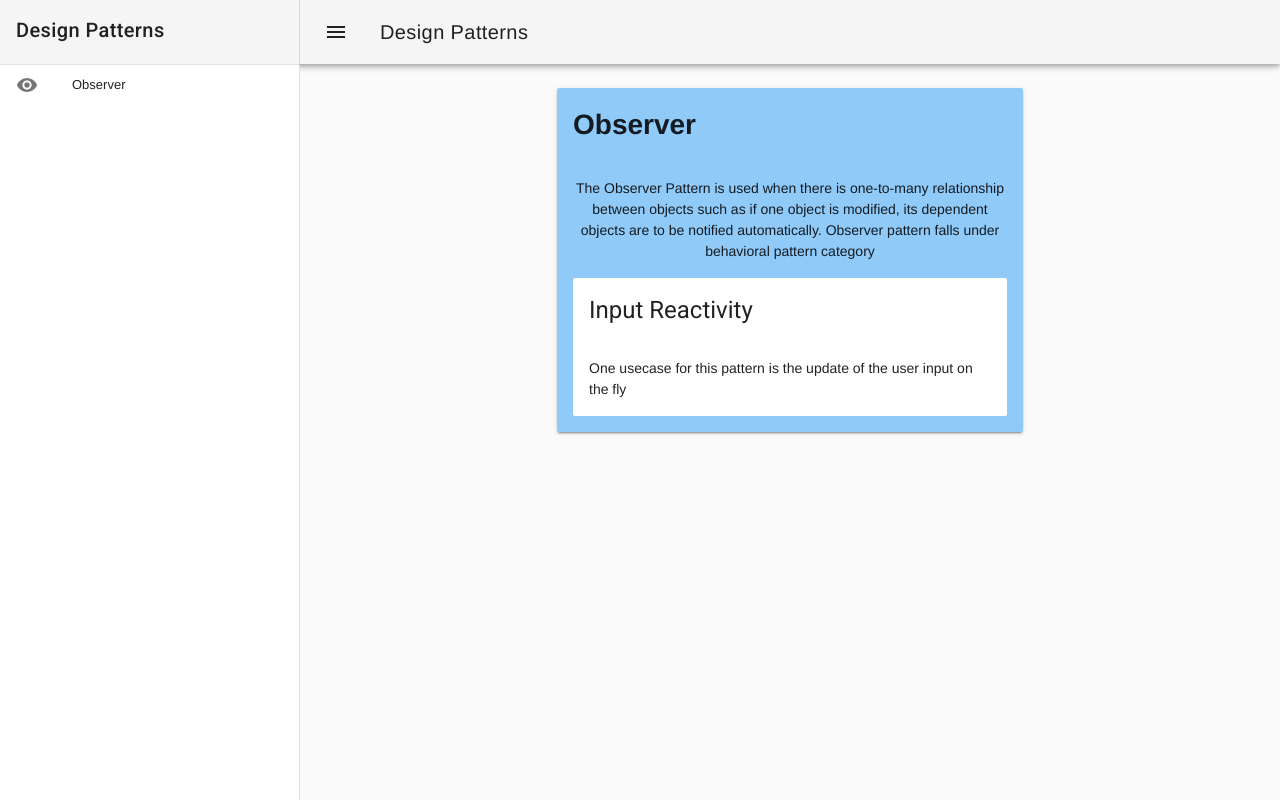
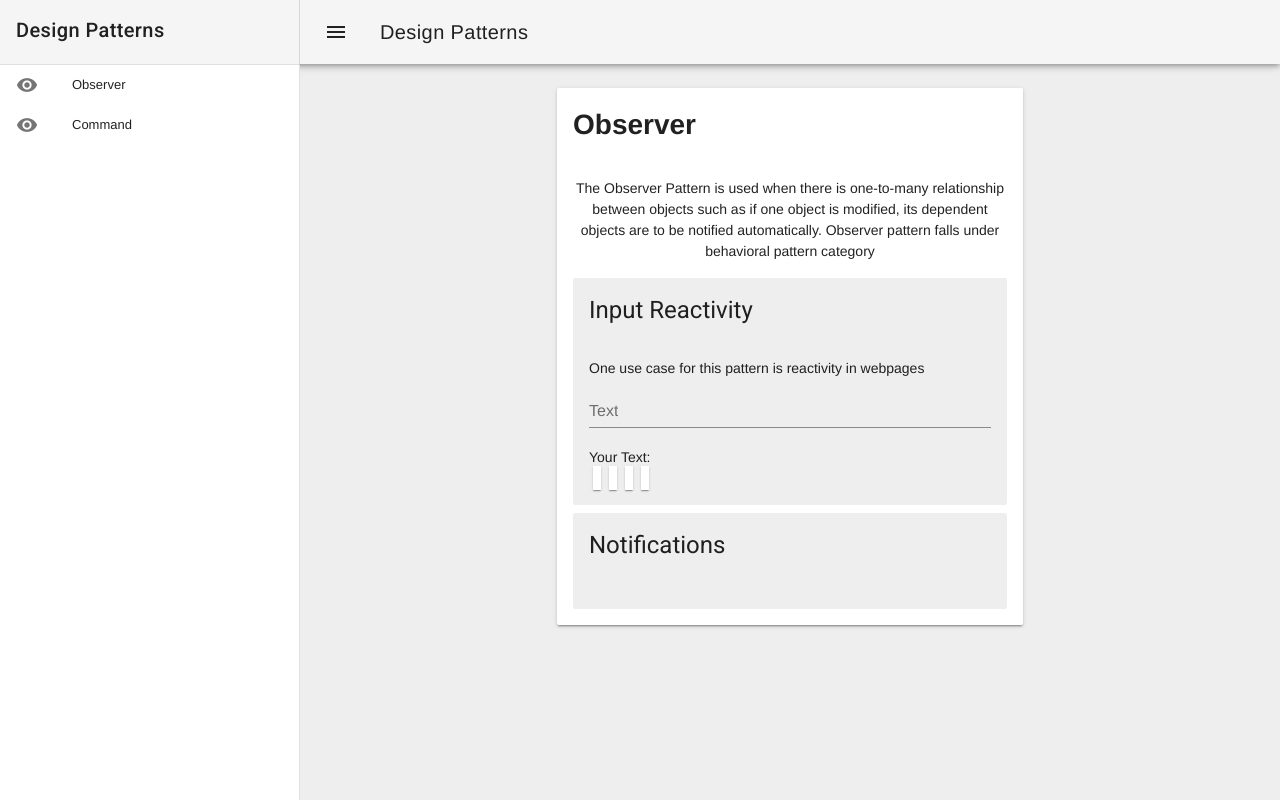
Before and after one commit to joaocsf/FEUP-ASSO, a Vue app in the folder website/: page /#/observer in a window 1280 px wide. Built offline with nearby package versions, Linux system fonts and the light colour scheme.

Commit message:
Added Command Pattern Page

```diff
--- a/website/src/App.vue
+++ b/website/src/App.vue
@@ -2,7 +2,7 @@
   <div id="app">
     <v-app>
       <custom-header/>
-      <v-content>
+      <v-content class="grey lighten-3">
         <v-container fluid>
           <router-view/>
         </v-container>
--- /dev/null
+++ b/website/src/components/utils/Box.vue
@@ -0,0 +1,16 @@
+<template>
+  <span>
+    {{text}}
+  </span>
+</template>
+
+<script>
+export default {
+  props: ['text']
+
+}
+</script>
+
+<style>
+
+</style>
--- /dev/null
+++ b/website/src/components/utils/Example.vue
@@ -0,0 +1,20 @@
+<template>
+  <v-card flat color="grey lighten-3">
+      <v-card-title class="headline">
+        {{title}}
+      </v-card-title>
+      <v-card-text class="text-xs-left">
+        <slot></slot>
+      </v-card-text>
+    </v-card>
+</template>
+
+<script>
+export default {
+  props: ['title']
+}
+</script>
+
+<style>
+
+</style>
--- a/website/src/components/utils/Page.vue
+++ b/website/src/components/utils/Page.vue
@@ -1,7 +1,7 @@
 <template>
   <v-layout warp row>
     <v-flex xs12 sm12 offset-md3 md6>
-      <v-card color="blue lighten-3">
+      <v-card color="">
         <v-card-title>
         <h1>{{title}}</h1>
         </v-card-title>
--- a/website/src/config/pages.js
+++ b/website/src/config/pages.js
@@ -1,5 +1,6 @@
 export default {
   pages: [
-    {title: 'Observer', icon: 'remove_red_eye', route: 'observer'}
+    {title: 'Observer', icon: 'remove_red_eye', route: 'observer'},
+    {title: 'Command', icon: 'remove_red_eye', route: 'command'},
   ]
 }
--- a/website/src/router.js
+++ b/website/src/router.js
@@ -3,6 +3,7 @@ import Router from 'vue-router'
 import Home from './views/Home.vue'
 import About from './views/About.vue'
 import Observer from './views/Observer.vue'
+import Command from './views/Command.vue'
 
 Vue.use(Router)
 
@@ -22,6 +23,11 @@ export default new Router({
       path: '/observer',
       name: 'observer',
       component: Observer
+    },
+    {
+      path: '/command',
+      name: 'command',
+      component: Command
     }
   ]
 })
--- /dev/null
+++ b/website/src/views/Command.vue
@@ -0,0 +1,85 @@
+<template>
+  <page title="Command" :description="description">
+
+    <example class="mt-1" title="Do And Undo Operations">
+      <span> In this small example the user can do and undo operations to the text below </span>
+      <v-layout>
+        <v-flex class="text-xs-center">
+          <div class="pa-2 headline white--text" :class="[color? color : 'red']" > {{value}}</div>
+        </v-flex>
+      </v-layout>
+      <b>
+        Actions
+      </b>
+      <v-layout row wrap>
+        <v-flex>
+          <v-btn class="red" dark @click="addAction({color: 'red'})" > Color Red </v-btn>
+          <v-btn class="blue" dark @click="addAction({color: 'blue'})"> Color Blue </v-btn>
+          <v-btn class="green darken-1" dark @click="addAction({name: 'increase', counter: 1, color: 'green darken-1' })"> Increase Counter </v-btn>
+          <v-btn class="green darken-4" dark @click="addAction({name: 'decrease', counter: -1, color: 'green darken-4'})"> Decrease Counter </v-btn>
+          <v-btn class="grey darken-2" dark @click="undoAction()"> Undo </v-btn>
+        </v-flex>
+      </v-layout>
+      <div>
+        <b> Queue of Actions </b>
+
+      </div>
+      <div>
+        <v-layout wrap row>
+        <v-flex class="pa-1 ma-1 white--text" :class="[action.color? action.color: 'green darken-2']" v-for="(action) in actions" :key="action.id"> {{action.name}}</v-flex>
+        </v-layout>
+      </div>
+    </example>
+
+    <example class="mt-2" title="Notifications">
+
+    </example>
+ </page>
+</template>
+
+<script>
+import Page from '@/components/utils/Page'
+import Box from '@/components/utils/Box'
+import Example from '@/components/utils/Example'
+export default {
+  components: {Page, Box, Example},
+  data() {
+    return {
+      description: 'The Command Pattern is a data driven design pattern and falls under behavioral pattern category. A request is wraped under an object as command and passed to invoker object. Invoker object looks for the appropriate object which can handle this command and passes the command to the corresponding object which executes the command',
+      actions: [],
+      color: 'red',
+      value: 0
+    }
+  },
+  methods: {
+    addAction(action){
+      action.id = this.actions.length
+      action.name = action.name || action.color
+      this.actions.push(action);
+      this.executeAction(action)
+    },
+    undoAction(){
+      if(this.actions.length > 0)
+      this.removeAction(this.actions.pop())
+    },
+    executeAction(action){
+      if(action.color){
+        action.lastColor = this.color
+        this.color = action.color
+        console.log(action.lastColor)
+      }
+      if(action.counter) this.value += action.counter
+    },
+    removeAction(action){
+      if(action.counter) this.value -= action.counter
+      if(action.lastColor) this.color = action.lastColor
+      console.log(action.lastColor)
+    }
+  }
+
+}
+</script>
+
+<style>
+
+</style>
--- a/website/src/views/Observer.vue
+++ b/website/src/views/Observer.vue
@@ -1,24 +1,46 @@
 <template>
   <page title="Observer" :description="description">
-    <v-card flat>
-      <v-card-title class="headline">
-        Input Reactivity
-      </v-card-title>
-      <v-card-text class="text-xs-left">
-        <span> One usecase for this pattern is the update of the user input on the fly </span>
-      </v-card-text>
-    </v-card>
-  </page>
+
+    <example class="mt-1" title="Input Reactivity">
+      <span> One use case for this pattern is reactivity in webpages</span>
+      <v-form>
+        <v-text-field
+          :rules="rules"
+          label="Text"
+          v-model="demo1">>
+        </v-text-field>
+      </v-form>
+      <div>
+        Your Text:
+      </div>
+      <div>
+        <box class="white elevation-1 pa-1 ma-1" :text="demo1"/>
+        <box class="white elevation-1 pa-1 ma-1" :text="demo1"/>
+        <box class="white elevation-1 pa-1 ma-1" :text="demo1"/>
+        <box class="white elevation-1 pa-1 ma-1" :text="demo1"/>
+      </div>
+    </example>
+
+    <example class="mt-2" title="Notifications">
+
+    </example>
+ </page>
 </template>
 
 <script>
 import Page from '@/components/utils/Page'
+import Box from '@/components/utils/Box'
+import Example from '@/components/utils/Example'
 export default {
-  components: {Page},
+  components: {Page, Box, Example},
   data() {
     return {
       description: 'The Observer Pattern is used when there is one-to-many relationship between objects such as if one object is modified, its dependent objects are to be notified automatically. Observer pattern falls under behavioral pattern category',
-      demo1: 'Text'
+      rules: [
+       v => !!v || 'Observer Alerted! This field is required',
+       v => v.length <= 10 || 'Observer Alerted! Text higher than 10 characters'
+      ],
+      demo1: ''
 
     }
   }
```
